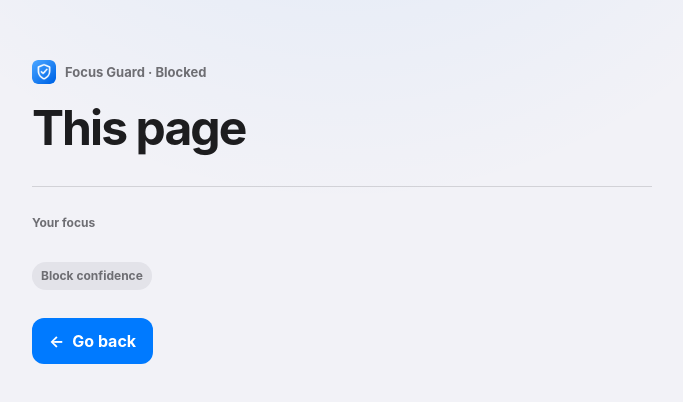
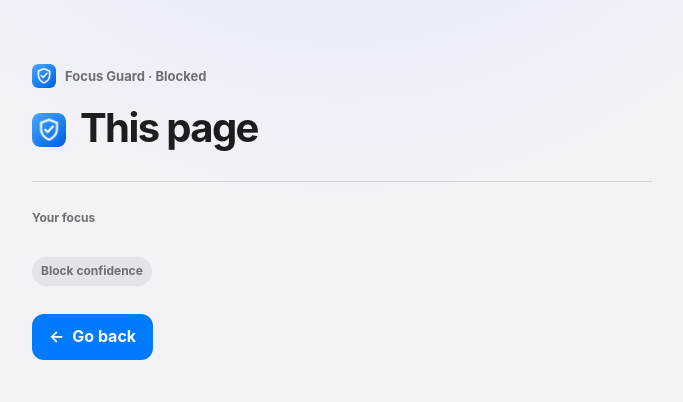
Before and after one commit to davafons/focus-jev, a browser extension: page extension/blocked.html in a window 1280 px wide. Shown: the part 188-590 px from the top of the page, without its empty margins (298-981 px from the left). Drawn offline with Linux system fonts and the light colour scheme.

Commit message:
Show blocked page favicon and reduce title size

```diff
--- a/extension/background.js
+++ b/extension/background.js
@@ -328,6 +328,7 @@ async function decideForPage(message, sender) {
     ...decision,
     url: page.url,
     title: page.title,
+    favIconUrl: String(sender.tab?.favIconUrl || ""),
     goal: focus.goal,
     sessionId: focus.sessionId,
     evaluatedAt: Date.now(),
--- a/extension/blocked.css
+++ b/extension/blocked.css
@@ -12,7 +12,9 @@ body { display: grid; min-height: 100vh; margin: 0; place-items: center; padding
 main { width: min(620px, 100%); }
 .blocked-label { display: flex; align-items: center; gap: 9px; color: var(--secondary); font-size: 13px; font-weight: 650; }
 .blocked-label img { width: 24px; height: 24px; border-radius: 6px; }
-h1 { margin: 18px 0 0; font-size: clamp(31px, 5vw, 48px); line-height: 1.08; letter-spacing: -.04em; overflow-wrap: anywhere; }
+.page-heading { display: flex; align-items: flex-start; gap: 14px; margin-top: 18px; }
+.page-heading img { width: 34px; height: 34px; flex: 0 0 auto; margin-top: 7px; border-radius: 8px; object-fit: contain; }
+h1 { margin: 0; font-size: clamp(28px, 4.2vw, 40px); line-height: 1.08; letter-spacing: -.04em; overflow-wrap: anywhere; }
 section { margin-top: 32px; padding-top: 22px; border-top: 1px solid var(--separator); }
 section > span { color: var(--secondary); font-size: 12px; font-weight: 650; }
 #goal { margin: 8px 0 0; max-height: 190px; overflow: auto; white-space: pre-wrap; font-size: 17px; line-height: 1.55; }
--- a/extension/blocked.html
+++ b/extension/blocked.html
@@ -12,7 +12,10 @@
         <img src="icons/icon-32.png" alt="">
         <span>Focus Guard · Blocked</span>
       </div>
-      <h1 id="page-title">This page</h1>
+      <div class="page-heading">
+        <img id="page-icon" src="icons/icon-32.png" alt="">
+        <h1 id="page-title">This page</h1>
+      </div>
       <section>
         <span>Your focus</span>
         <p id="goal"></p>
--- a/extension/blocked.js
+++ b/extension/blocked.js
@@ -14,6 +14,7 @@ function loadDetails() {
     sessionId = focus.sessionId || "";
     $("goal").textContent = focus.goal || "Current focus session";
     $("page-title").textContent = decision.title || "This page";
+    $("page-icon").src = decision.favIconUrl || "icons/icon-32.png";
     $("confidence").textContent = `${Math.round((Number(decision.confidence) || 0) * 100)}% block confidence`;
   });
 }
```
